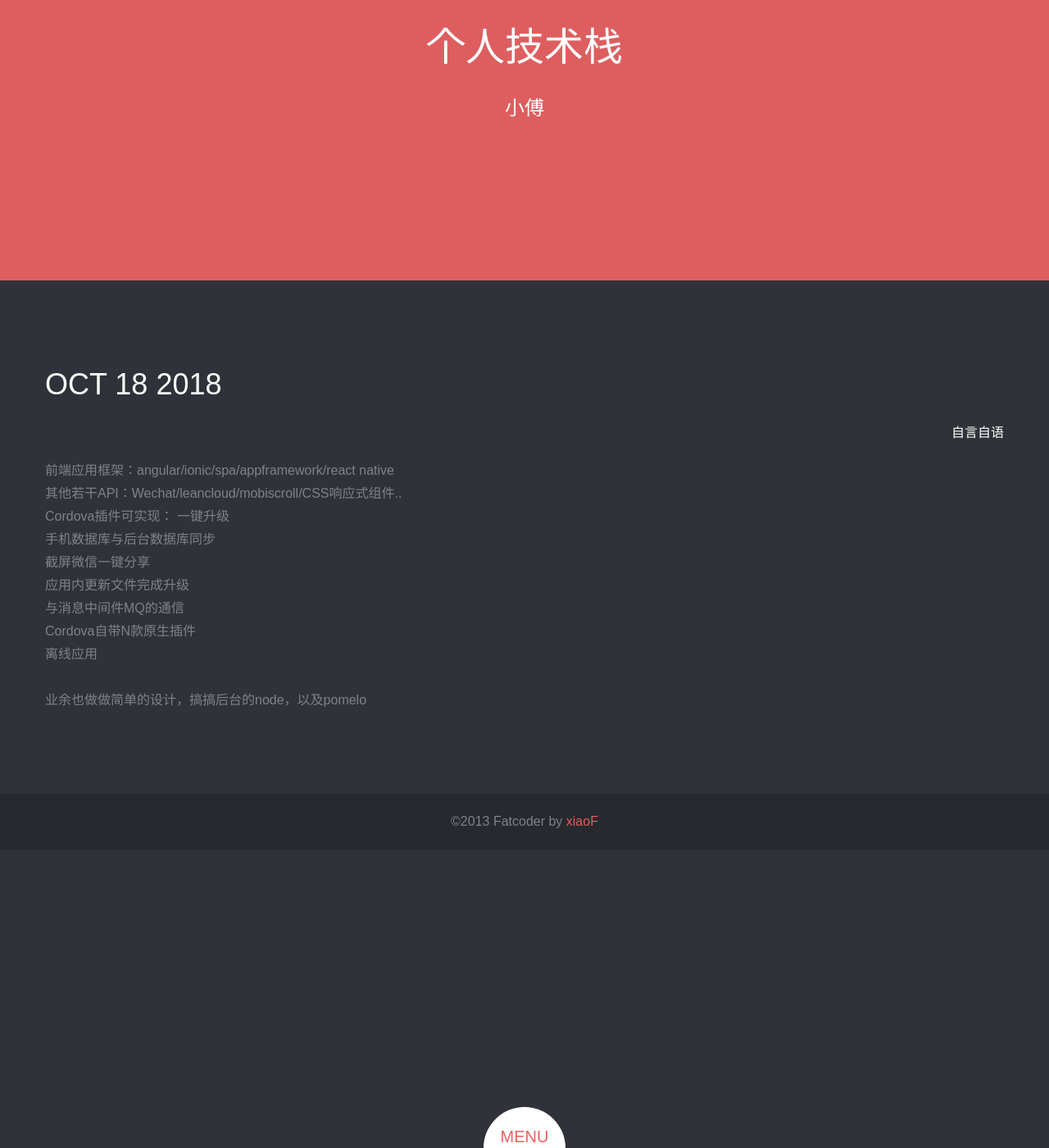
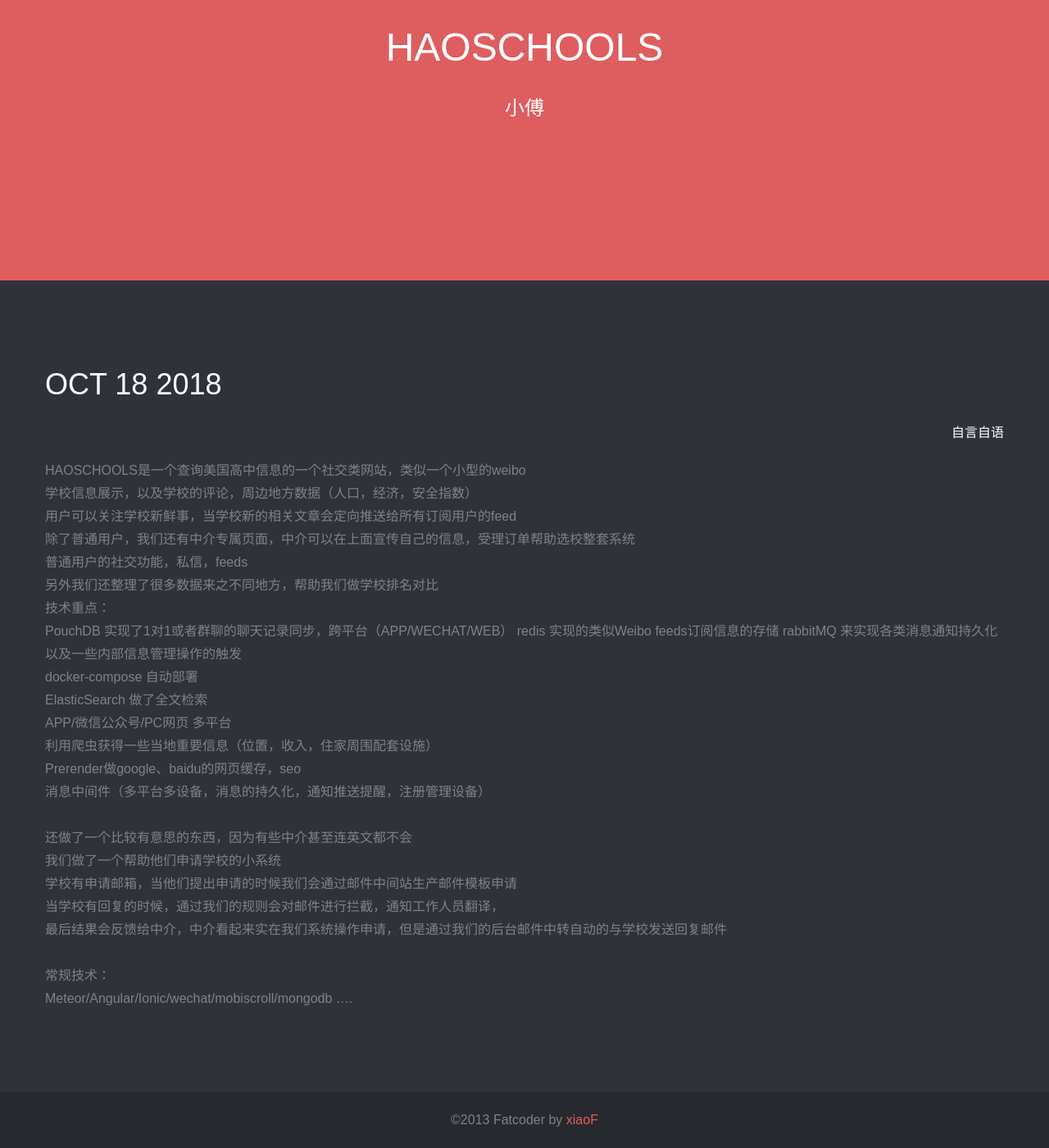
Before and after one commit to fuzhentao/fuzhentao.github.io, a Jekyll site: the page built from _posts/2018-10-18-haoschools.md, in a window 1280 px wide and 1400 px high, scrolled down 170 px. Shown: the whole window at 82% size. Built offline with Jekyll 4.4.1, drawn with Linux system fonts in a browser that asks for light colours; comment, search, counter and statistics services are not loaded.

Commit message:
add posts

```diff
--- a/_posts/2018-10-18-haoschools.md
+++ b/_posts/2018-10-18-haoschools.md
@@ -1,6 +1,6 @@
 ---
 layout: blogs_item
-title: "个人技术栈"
+title: "HAOSCHOOLS"
 author: 小傅
 categories: 自言自语
 day: "18"
@@ -10,17 +10,34 @@ year: 2018
 
 
 
-前端应用框架：angular/ionic/spa/appframework/react native<br>
-其他若干API：Wechat/leancloud/mobiscroll/CSS响应式组件..
+HAOSCHOOLS是一个查询美国高中信息的一个社交类网站，类似一个小型的weibo<br>
+学校信息展示，以及学校的评论，周边地方数据（人口，经济，安全指数）<br>
+用户可以关注学校新鲜事，当学校新的相关文章会定向推送给所有订阅用户的feed<br>
+除了普通用户，我们还有中介专属页面，中介可以在上面宣传自己的信息，受理订单帮助选校整套系统<br>
+普通用户的社交功能，私信，feeds<br>
+另外我们还整理了很多数据来之不同地方，帮助我们做学校排名对比<br>
 
-Cordova插件可实现：
-一键升级<br>
-手机数据库与后台数据库同步<br>
-截屏微信一键分享<br>
-应用内更新文件完成升级<br>
-与消息中间件MQ的通信<br>
-Cordova自带N款原生插件<br>
-离线应用<br>
+技术重点：<br>
+PouchDB 实现了1对1或者群聊的聊天记录同步，跨平台（APP/WECHAT/WEB）
+redis 实现的类似Weibo feeds订阅信息的存储
+rabbitMQ 来实现各类消息通知持久化以及一些内部信息管理操作的触发
+<br>
+docker-compose 自动部署<br>
+ElasticSearch 做了全文检索<br>
+<!--more-->
+APP/微信公众号/PC网页 多平台<br>
+利用爬虫获得一些当地重要信息（位置，收入，住家周围配套设施）<br>
+Prerender做google、baidu的网页缓存，seo<br>
+消息中间件（多平台多设备，消息的持久化，通知推送提醒，注册管理设备）<br>
 
 <br>
-业余也做做简单的设计，搞搞后台的node，以及pomelo
+还做了一个比较有意思的东西，因为有些中介甚至连英文都不会<br>
+我们做了一个帮助他们申请学校的小系统<br>
+学校有申请邮箱，当他们提出申请的时候我们会通过邮件中间站生产邮件模板申请<br>
+当学校有回复的时候，通过我们的规则会对邮件进行拦截，通知工作人员翻译，<br>
+最后结果会反馈给中介，中介看起来实在我们系统操作申请，但是通过我们的后台邮件中转自动的与学校发送回复邮件<br>
+<br>
+
+
+常规技术：<br>
+Meteor/Angular/Ionic/wechat/mobiscroll/mongodb ....
```
Also changed, not shown: _posts/2018-10-12-teachtours.md (added, +24 -0 lines), _posts/2018-10-15-haostay.md (+17 -13 lines), _posts/2018-10-22-teachtours.md (deleted, +0 -26 lines), _posts/2018-10-28-jineng.md (+14 -7 lines).
